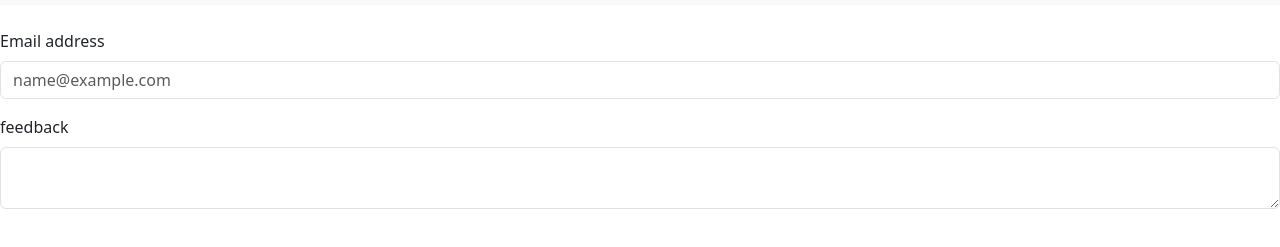
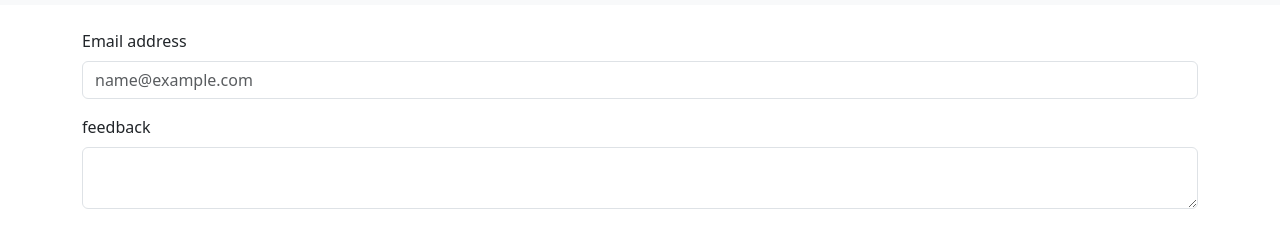
Before and after one commit to lekeathon/week-3, a website: page form.html in a window 1280 px wide. Shown: the part 51-298 px from the top of the page. Drawn offline with nearby package versions, Linux system fonts and the light colour scheme.

```diff
--- a/form.html
+++ b/form.html
@@ -47,11 +47,11 @@
 <div class="container mt-4">
 
 </div>
-<div class="mb-3">
+<div class="mb-3 container">
   <label for="exampleFormControlInput1" class="form-label">Email address</label>
   <input type="email" class="form-control" id="exampleFormControlInput1" placeholder="name@example.com">
 </div>
-<div class="mb-3">
+<div class="mb-3 container">
   <label for="exampleFormControlTextarea1" class="form-label">feedback</label>
   <textarea class="form-control" id="exampleFormControlTextarea1"></textarea>
 </div>
```
Also changed, not shown: index.html (+5 -0 lines).
